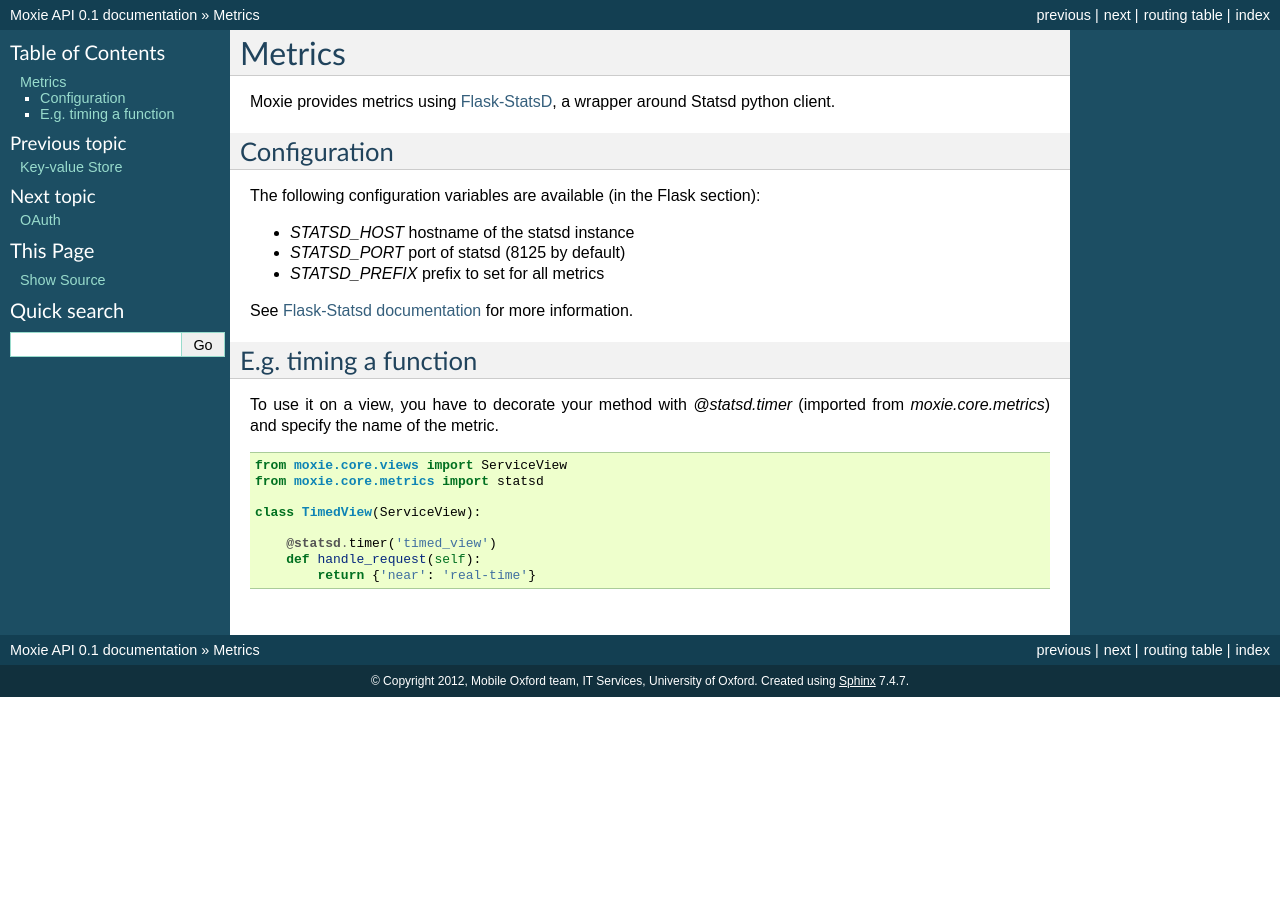
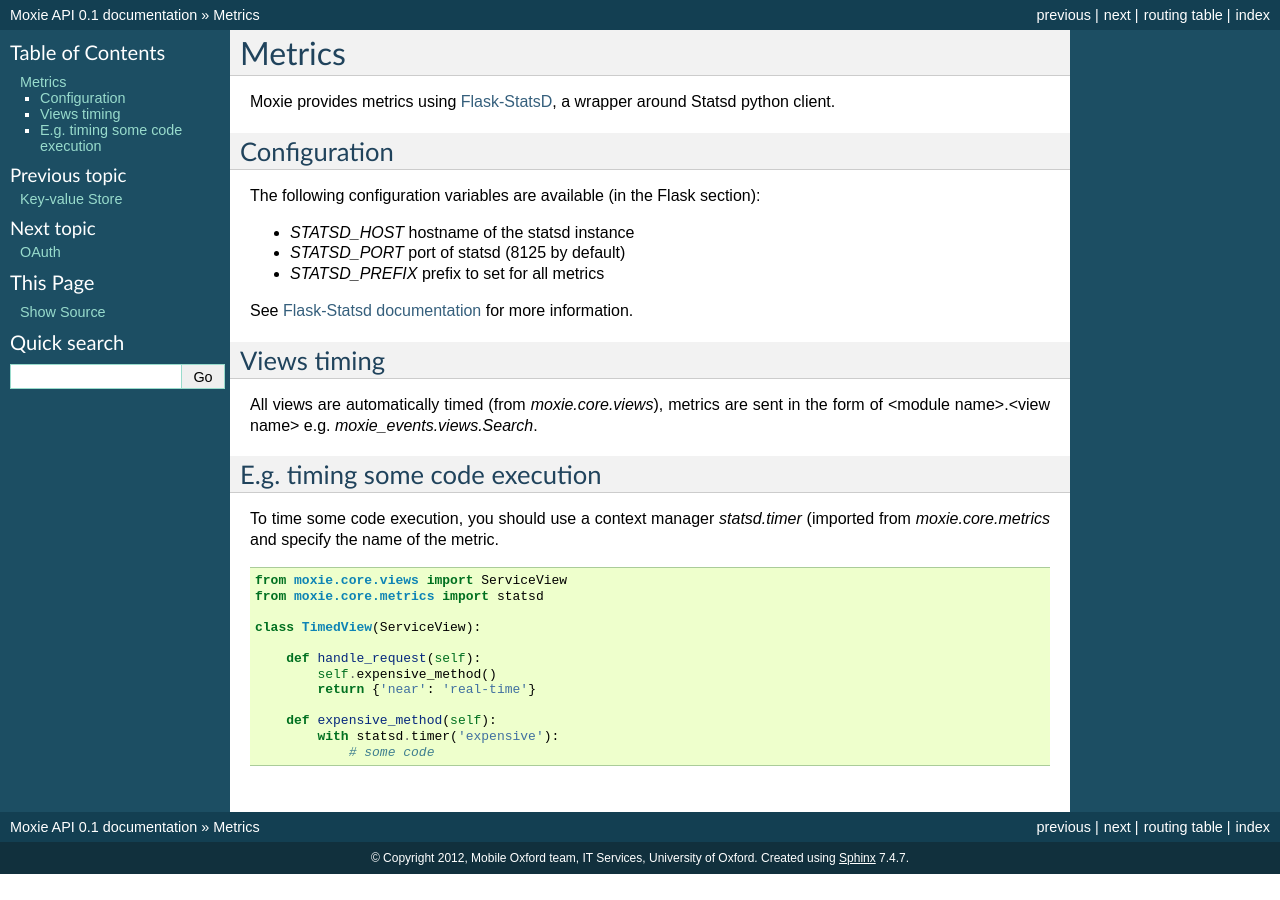
Before and after one commit to martinfilliau/moxie, a Sphinx documentation site: the page built from docs/source/api/metrics.rst, in a window 1280 px wide. Built offline with Sphinx 7.4.7, drawn with Linux system fonts in a browser that asks for light colours.

Commit message:
Updated documentation

```diff
--- a/docs/source/api/metrics.rst
+++ b/docs/source/api/metrics.rst
@@ -14,11 +14,17 @@ The following configuration variables are available (in the Flask section):
 
 See `Flask-Statsd documentation <https://github.com/cyberdelia/flask-statsd>`_ for more information.
 
-E.g. timing a function
-----------------------
+Views timing
+------------
 
-To use it on a view, you have to decorate your method with `@statsd.timer`
-(imported from `moxie.core.metrics`) and specify the name of the metric.
+All views are automatically timed (from `moxie.core.views`), metrics are sent in the form of <module name>.<view name>
+e.g. `moxie_events.views.Search`.
+
+E.g. timing some code execution
+-------------------------------
+
+To time some code execution, you should use a context manager `statsd.timer`
+(imported from `moxie.core.metrics` and specify the name of the metric.
 
 .. code-block:: python
 
@@ -27,6 +33,10 @@ To use it on a view, you have to decorate your method with `@statsd.timer`
 
     class TimedView(ServiceView):
 
-        @statsd.timer('timed_view')
         def handle_request(self):
+            self.expensive_method()
             return {'near': 'real-time'}
+
+        def expensive_method(self):
+            with statsd.timer('expensive'):
+                # some code
```
